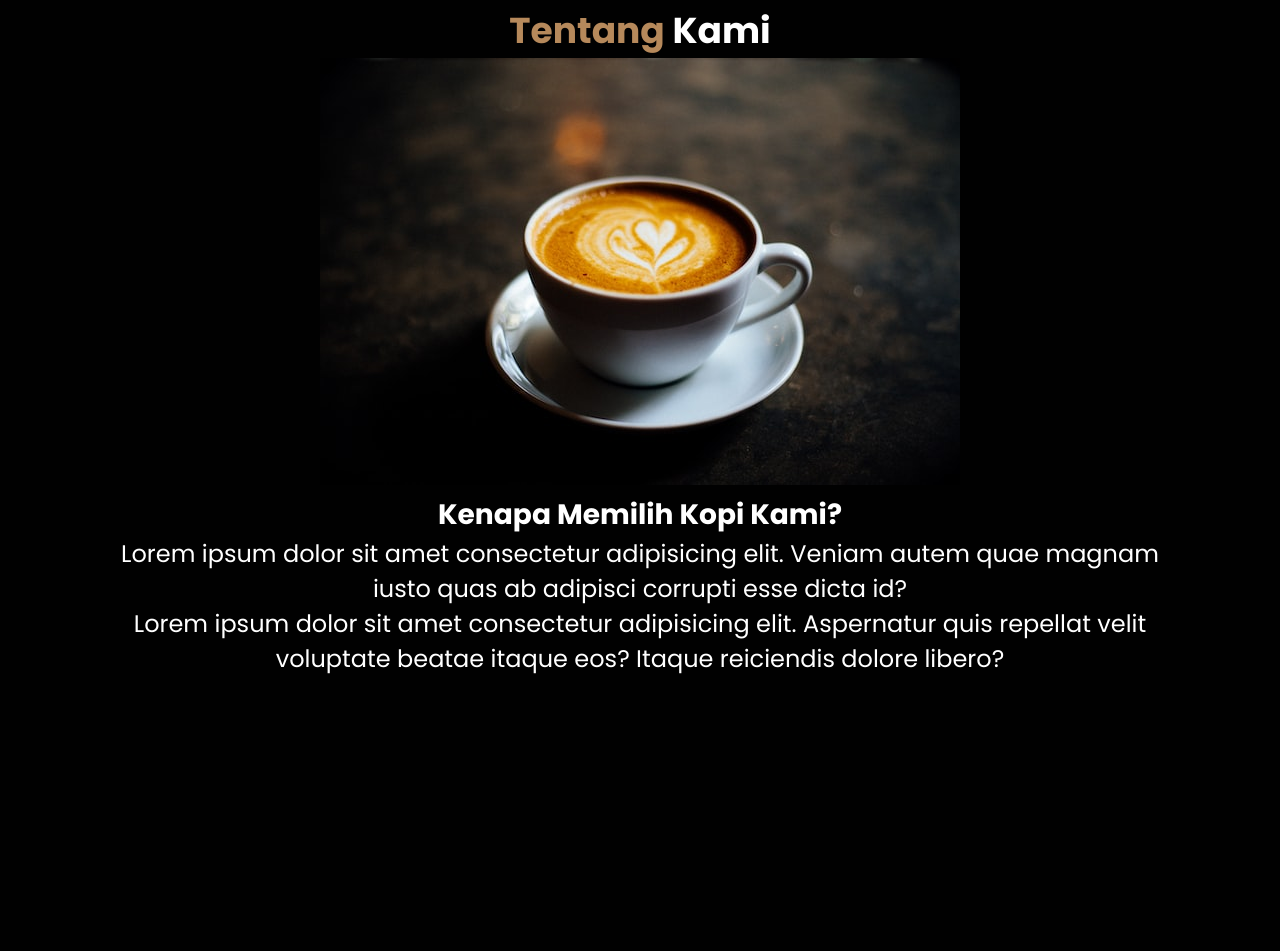
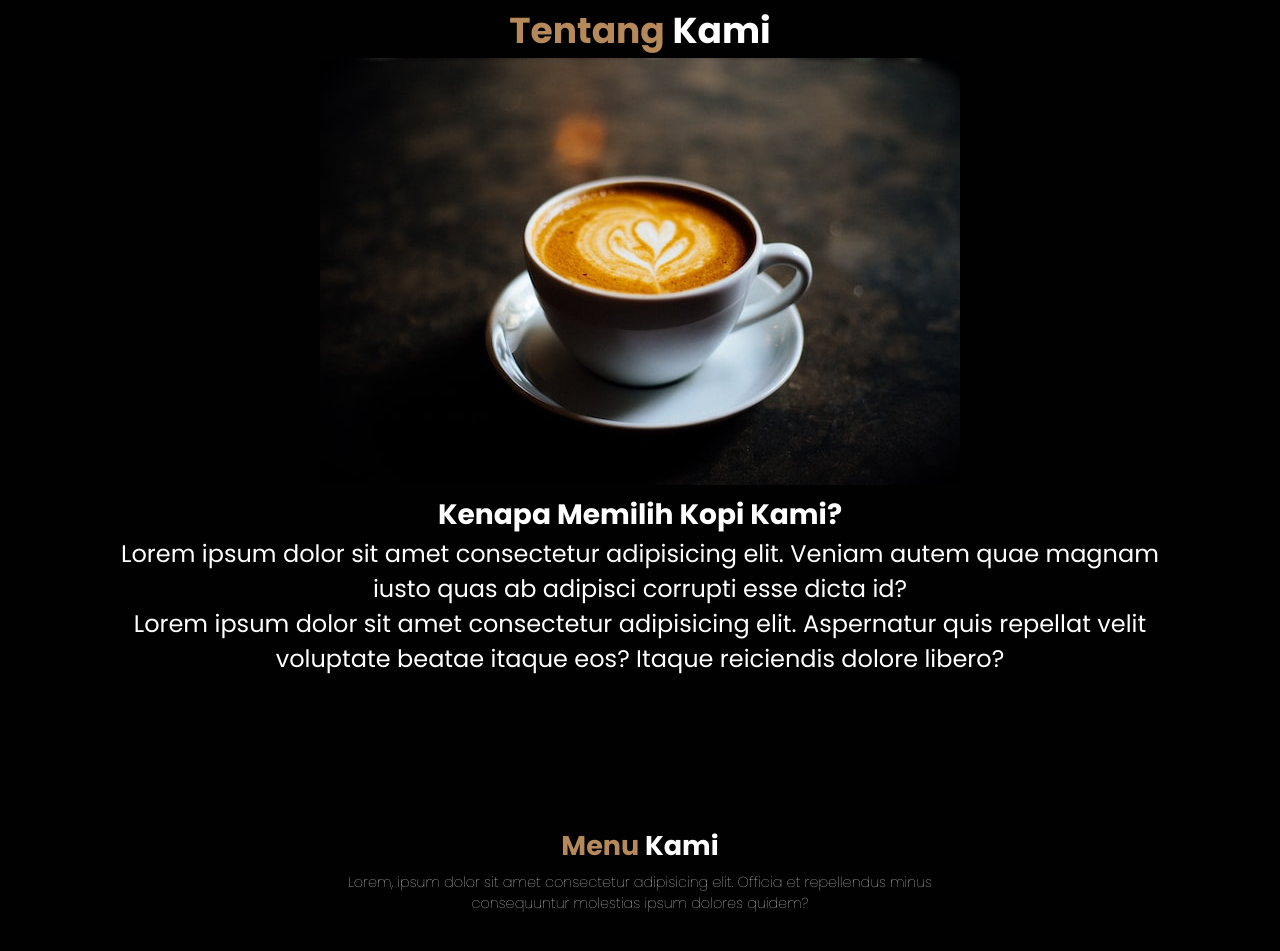
Before and after one commit to zuhdy-ev/web-companyProfile-coffeeShop, a plain HTML site: page index.html in a window 1280 px wide. Shown: the part 911-1862 px from the top of the page. Drawn offline with nearby package versions, Linux system fonts and the light colour scheme.

Commit message:
Create 'Menu Section'

```diff
--- a/css/style.css
+++ b/css/style.css
@@ -153,6 +153,30 @@ box-shadow: 1px 1px 3px rgba(1, 1, 3, 0.5);
   color: var(--primary);
 }
 
+/* MENU SECTION */
+.menu {
+  padding: 8rem 7% 2rem;
+  text-align: center;
+  font-size: 1.5rem;
+  margin-bottom: 3rem;
+}
+
+.menu h2 {
+  margin-bottom: .5rem;
+}
+
+.menu span {
+  color: var(--primary);
+}
+
+.menu p {
+  text-align: center;
+  max-width: 50rem;
+  margin: auto;
+  font-weight: 100;
+  font-size: 1.2rem;
+}
+
 /* MEDIA QUERIES */
 /* Laptop */
 @media (max-width: 1366px) {
--- a/index.html
+++ b/index.html
@@ -67,6 +67,13 @@
   </section>
   <!-- About Section end -->
 
+  <!-- Menu Section start -->
+  <section id="menu" class="menu">
+    <h2><span>Menu</span> Kami</h2>
+    <p>Lorem, ipsum dolor sit amet consectetur adipisicing elit. Officia et repellendus minus consequuntur molestias ipsum dolores quidem?</p>
+  </section>
+  <!-- Menu Section end -->
+
   <!-- Feather Icons -->
   <script>
     feather.replace()
```
